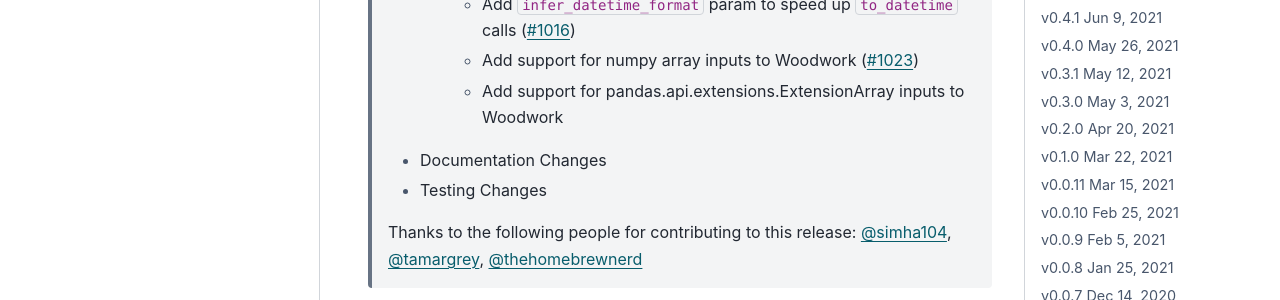
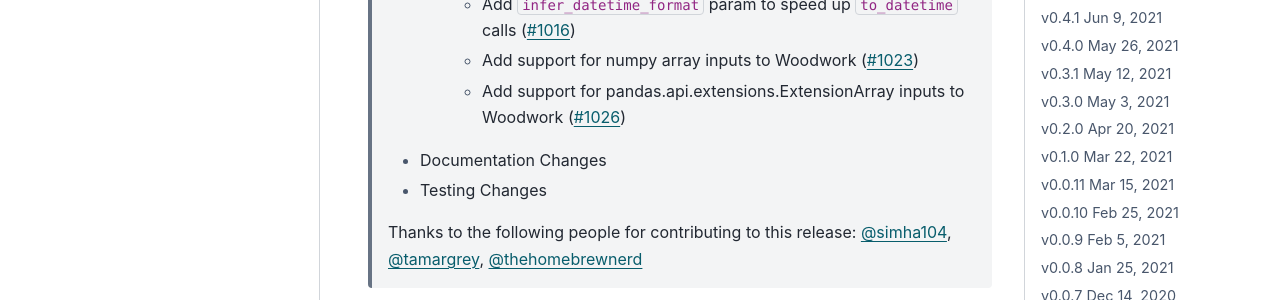
Before and after one commit to alteryx/woodwork, a Sphinx documentation site: the page built from docs/source/release_notes.rst, in a window 1280 px wide and 900 px high, scrolled down 325 px. Shown: the part 179-479 px from the top of the window. Built offline with Sphinx 7.4.7 and the PyData theme 0.15.4, drawn with Linux system fonts in a browser that asks for light colours; comment, search, counter and statistics services are not loaded.

Commit message:
Release notes fic

```diff
--- a/docs/source/release_notes.rst
+++ b/docs/source/release_notes.rst
@@ -11,7 +11,7 @@ Future Release
         * Remove lines in ``LogicalType.transform`` that raise error if dtype conflicts (:pr:`1012`)
         * Add ``infer_datetime_format`` param to speed up ``to_datetime`` calls (:pr:`1016`)
         * Add support for numpy array inputs to Woodwork (:pr:`1023`)
-        * Add support for pandas.api.extensions.ExtensionArray inputs to Woodwork
+        * Add support for pandas.api.extensions.ExtensionArray inputs to Woodwork (:pr:`1026`)
     * Documentation Changes
     * Testing Changes
 
```
